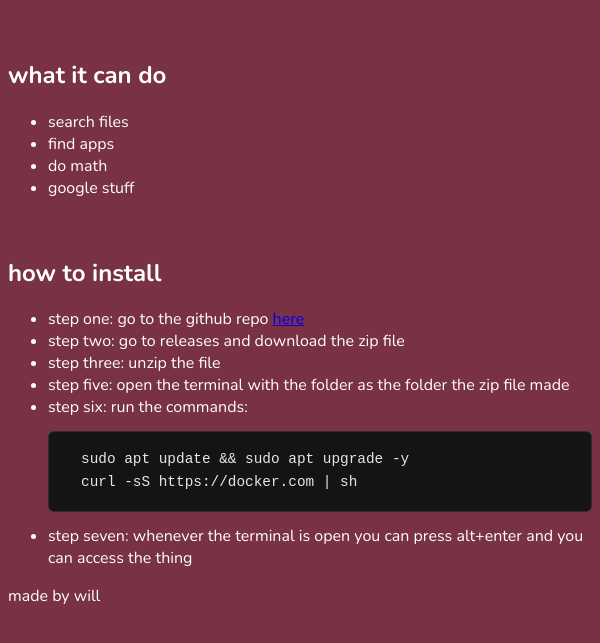
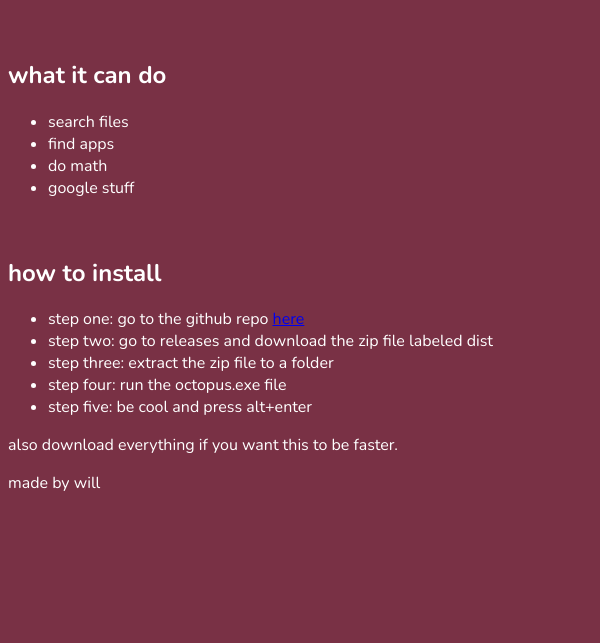
Before and after one commit to ooowillexistsooo/octopus, an Electron app: page site/index.html in a window 600 px wide. Shown: the part 121-764 px from the top of the page. Drawn offline with nearby package versions, Linux system fonts and the light colour scheme.

Commit message:
updated installing

```diff
--- a/site/index.html
+++ b/site/index.html
@@ -22,13 +22,12 @@
     <h2>how to install</h2>
     <ul>
         <li>step one: go to the github repo <a href="https://github.com/ooowillexistsooo/octopus">here</a></li>
-        <li>step two: go to releases and download the zip file</li>
-        <li>step three: unzip the file</li>
-        <li>step five: open the terminal with the folder as the folder the zip file made</li>
-        <li>step six: run the commands: <br><pre class="language-shell"><code><span class="line">sudo apt update && sudo apt upgrade -y</span><span class="line">curl -sS https://docker.com | sh</span></code></pre>
-        </li>
-        <li>step seven: whenever the terminal is open you can press alt+enter and you can access the thing</li>
+        <li>step two: go to releases and download the zip file labeled dist</li>
+        <li>step three: extract the zip file to a folder</li>
+        <li>step four: run the octopus.exe file</li>
+        <li>step five: be cool and press alt+enter</li>
     </ul>
+    <p>also download everything if you want this to be faster. <a href="https://www.voidtools.com/support/everything/"></a></p>
     <footer>made by will</footer>
 </body>
 </html>
```
